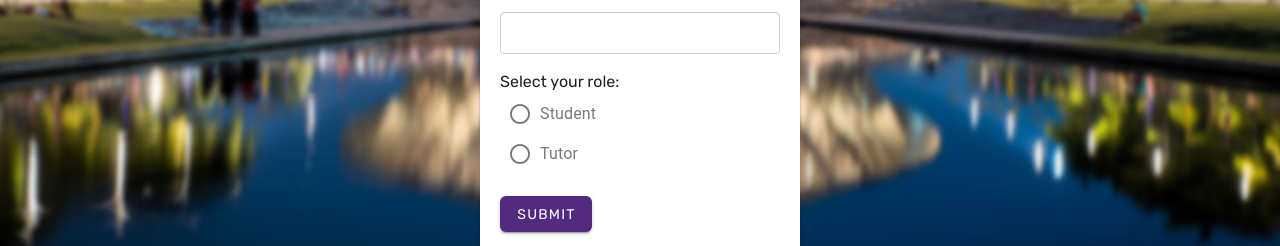
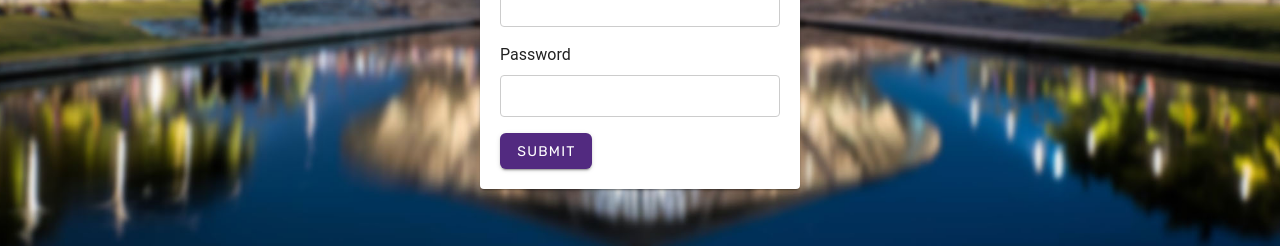
Before and after one commit to nutdaran/muicTutor, a Vue app: page /register in a window 1280 px wide. Shown: the part 450-696 px from the top of the page. Built offline with nearby package versions, Linux system fonts and the light colour scheme.

Commit message:
fix course name in CourseView + commented the role part in RegisterView

```diff
--- a/src/views/CourseVIew.vue
+++ b/src/views/CourseVIew.vue
@@ -31,7 +31,7 @@
     <main>
         <div class="course">
             <h2>Course</h2>
-            <h1>PCSA</h1>
+            <h1>{{props.id}}</h1>
         </div>
         <div class="d-flex flex-wrap ga-7" id="card">
             <CourseCard
--- a/src/views/RegisterView.vue
+++ b/src/views/RegisterView.vue
@@ -7,7 +7,7 @@
     const name = ref(null)
     const email = ref(null)
     const password = ref(null)
-    const role = ref(null)
+    // const role = ref(null)
     const alert = ref(false)
 
     function onSubmit() {
@@ -20,9 +20,19 @@
             {
                 username: name.value,
                 email: email.value,
-                tutor: role.value,
+                // tutor: role.value,
                 course: {}
             });
+
+            // if(role.value == true) {
+            //     await setDoc(doc(db,"tutors",user.uid),
+            //     {
+            //         username: name.value,
+            //         email: email.value,
+            //         tutor: role.value,
+            //         course: {}
+            //     });
+            // }
             console.log(user)
             console.log(userCredential)
             alert.value = true
@@ -70,13 +80,13 @@
                 required
                 />
             </div>
-            <div>
+            <!-- <div>
                 <p>Select your role:</p>
                 <v-radio-group color="purple-darken-3" v-model="role" required>
                     <v-radio label="Student" value="False"></v-radio>
                     <v-radio label="Tutor" value="True"></v-radio>
                 </v-radio-group>
-            </div>
+            </div> -->
             <v-btn type="submit" id="main-button">Submit</v-btn>
             </form>
         </v-card>
```
